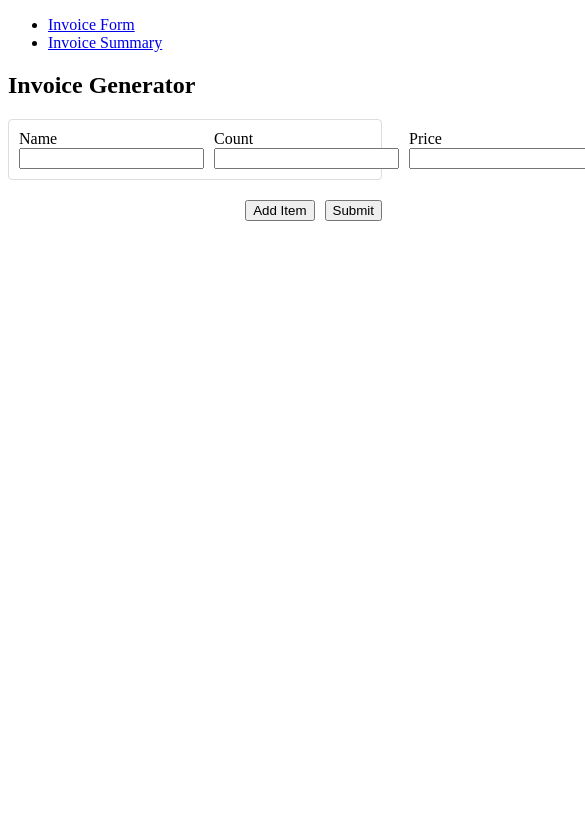
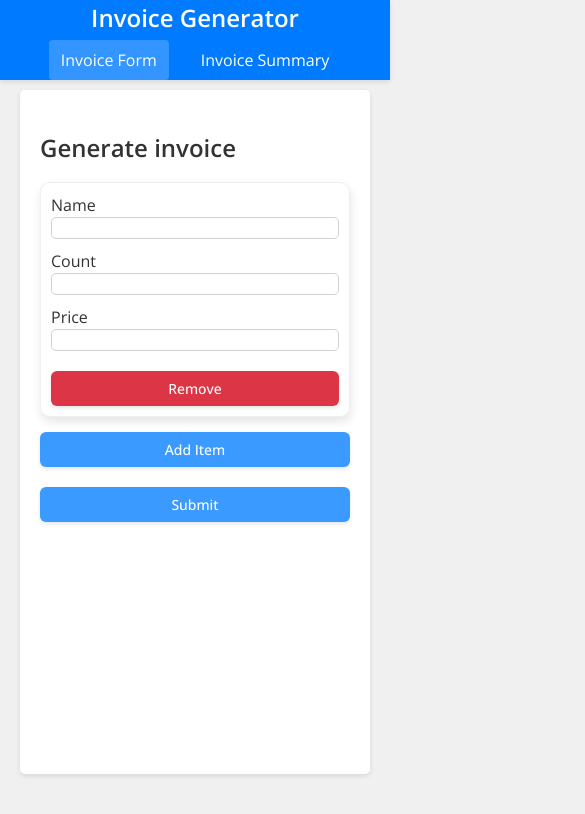
Before and after one commit to Luki1235512/invoice-generator, an Angular app: page / in a window 390 px wide. Shown: the top 814 px of the page, 585 px wide, since content can reach past the window. Built offline with nearby package versions, Linux system fonts and the light colour scheme.

Commit message:
Add css styling

```diff
--- a/src/app/app.component.css
+++ b/src/app/app.component.css
@@ -0,0 +1,50 @@
+.top-navbar {
+  position: fixed;
+  top: 0;
+  left: 0;
+  right: 0;
+  height: 80px;
+  background-color: #007bff;
+  color: white;
+  box-shadow: 0 2px 5px rgba(0, 0, 0, 0.1);
+  z-index: 1000;
+}
+
+.navbar-container {
+  display: flex;
+  justify-content: space-between;
+  align-items: center;
+  padding: 0 20px;
+  height: 100%;
+}
+
+.navbar-brand {
+  font-size: 1.5rem;
+  font-weight: 600;
+}
+
+.navbar-links {
+  display: flex;
+  gap: 20px;
+}
+
+.navbar-link {
+  color: white;
+  text-decoration: none;
+  padding: 8px 12px;
+  border-radius: 4px;
+  transition: background-color 0.2s;
+}
+
+.navbar-link:hover {
+  background-color: rgba(255, 255, 255, 0.1);
+}
+
+.navbar-link.active {
+  background-color: rgba(255, 255, 255, 0.2);
+}
+
+.main-content {
+  padding: 30px 120px;
+  margin-top: 60px;
+}
--- a/src/app/app.component.html
+++ b/src/app/app.component.html
@@ -1,25 +1,24 @@
-<nav class="navbar navbar-expand-lg navbar-light bg-light">
-  <div class="container">
-    <div class="collapse navbar-collapse">
-      <ul class="navbar-nav mr-auto">
-        <li class="nav-item">
+<div>
+  <nav class="top-navbar">
+    <div class="navbar-container">
+      <div class="navbar-brand">Invoice Generator</div>
+      <div class="navbar-links">
         <a
-            class="nav-link"
+          class="navbar-link"
           routerLink="/"
           routerLinkActive="active"
           [routerLinkActiveOptions]="{ exact: true }"
           >Invoice Form</a
         >
-        </li>
-        <li class="nav-item">
-          <a class="nav-link" routerLink="/summary" routerLinkActive="active"
+        <a class="navbar-link" routerLink="/summary" routerLinkActive="active"
           >Invoice Summary</a
         >
-        </li>
-      </ul>
       </div>
     </div>
   </nav>
+  <div class="main-content">
     <div class="container mt-4">
       <router-outlet />
     </div>
+  </div>
+</div>
--- a/src/app/invoice-form/invoice-form.component.css
+++ b/src/app/invoice-form/invoice-form.component.css
@@ -1,5 +1,4 @@
 .container {
-  max-width: 800px;
   margin: 0 auto;
 }
 
@@ -8,25 +7,36 @@
   gap: 10px;
   margin-bottom: 15px;
   padding: 10px;
-  border: 1px solid #ddd;
-  border-radius: 4px;
-  align-items: flex-end;
+  border: 1px solid #efefef;
+  border-radius: 10px;
+  align-items: flex-start;
+  box-shadow: 1px 5px 10px rgba(0, 0, 0, 0.1);
+}
+
+input {
+  border: 1px solid #d3d2d2;
+  border-radius: 5px;
+}
+
+input:focus {
+  outline: none;
+  border: 1px solid #c0bebe;
+  box-shadow: 1px 1px 5px #efefef;
 }
 
 .form-group {
   flex-grow: 1;
+  display: flex;
+  flex-direction: column;
 }
 
 .buttons-row {
-  margin-top: 20px;
   display: flex;
   gap: 10px;
   justify-content: flex-end;
 }
 
 .invalid-feedback {
-  display: block;
   color: #dc3545;
   font-size: 0.875em;
-  margin-top: 5px;
 }
--- a/src/app/invoice-form/invoice-form.component.html
+++ b/src/app/invoice-form/invoice-form.component.html
@@ -1,11 +1,9 @@
 <div class="container">
-  <h2>Invoice Generator</h2>
+  <h2>Generate invoice</h2>
 
   <form [formGroup]="invoiceForm" (ngSubmit)="onSubmit()">
     <div formArrayName="items">
-      <div *ngIf="items.length === 0" class="alert alert-warning">
-        Please add items
-      </div>
+      <div *ngIf="items.length === 0">Please add items</div>
 
       <div
         *ngFor="let item of items.controls; let i = index"
--- a/src/app/invoice-summary/invoice-summary.component.css
+++ b/src/app/invoice-summary/invoice-summary.component.css
@@ -1,14 +1,5 @@
 .container {
-  max-width: 800px;
   margin: 0 auto;
-}
-
-.company-info {
-  margin-bottom: 30px;
-}
-
-.invoice-items {
-  margin-top: 20px;
 }
 
 .loading {
@@ -20,25 +11,49 @@
   text-align: right;
 }
 
-.all-invoices {
-  margin-top: 40px;
-}
-
 .invoice-card {
-  border: 1px solid #ddd;
-  border-radius: 4px;
-  padding: 15px;
-  margin-bottom: 20px;
+  border: 1px solid #efefef;
+  border-radius: 10px;
+  padding: 10px;
+  margin-bottom: 10px;
+  box-shadow: 1px 5px 10px rgba(0, 0, 0, 0.1);
 }
 
 .invoice-card h4 {
   margin-top: 0;
-  margin-bottom: 15px;
 }
 
-.pagination-controls {
-  display: flex;
-  justify-content: center;
-  margin-top: 20px;
-  margin-bottom: 20px;
+.invoice-card table {
+  width: 100%;
+  table-layout: fixed;
 }
+
+.invoice-card th,
+.invoice-card td {
+  text-align: left;
+}
+
+.invoice-card th:last-child,
+.invoice-card td:last-child {
+  text-align: right;
+}
+
+.invoice-card tfoot tr {
+  background-color: #e2e2e2cd;
+  font-weight: 500;
+}
+
+.invoice-card tfoot td {
+  padding: 8px;
+  border-radius: 5px;
+}
+
+.invoice-card h4 {
+  background-color: #f6f6f6;
+  font-weight: 500;
+  margin-bottom: 10px;
+  border-radius: 5px;
+  padding: 3px;
+  text-align: left;
+  margin-left: 0;
+}
--- a/src/app/invoice-summary/invoice-summary.component.html
+++ b/src/app/invoice-summary/invoice-summary.component.html
@@ -1,23 +1,18 @@
 <div class="container">
-  <h2>Invoice Summary</h2>
-
-  <div
-    class="company-info"
-    *ngIf="company$ | async as company; else loadingCompany"
-  >
+  <div *ngIf="company$ | async as company; else loadingCompany">
     <h3>{{ company.name }}</h3>
     <p>{{ company.address }}</p>
     <p>Phone: {{ company.phones.join(", ") }}</p>
   </div>
 
   <ng-template #loadingCompany>
-    <div class="loading">Loading company information...</div>
+    <div>Loading company information...</div>
   </ng-template>
 
-  <div class="all-invoices">
+  <div>
     <h3>All Invoices</h3>
 
-    <div *ngIf="invoices.length === 0" class="alert alert-info">
+    <div *ngIf="invoices.length === 0">
       No invoices found. Please create an invoice first.
     </div>
 
@@ -54,7 +49,7 @@
       </table>
     </div>
 
-    <div class="pagination-controls" *ngIf="invoices.length > pageSize">
+    <div *ngIf="invoices.length > pageSize">
       <app-pagination
         [currentPage]="currentPage"
         [totalPages]="totalPages"
@@ -64,21 +59,13 @@
     </div>
   </div>
 
-  <div class="summary-totals" *ngIf="invoices.length > 0">
+  <div *ngIf="invoices.length > 0">
     <h3>Overall:</h3>
-    <div class="card">
-      <div class="card-body">
-        <div class="row">
-          <div class="col-md-6">
-            <p><strong>Total Items Count:</strong> {{ totalItemsCount }}</p>
-          </div>
-          <div class="col-md-6 text-left">
-            <p><strong>Total Price:</strong> {{ totalPrice | currency }}</p>
-          </div>
-        </div>
-      </div>
+    <div>
+      <p><strong>Total Items Count:</strong> {{ totalItemsCount }}</p>
+    </div>
+    <div>
+      <p><strong>Total Price:</strong> {{ totalPrice | currency }}</p>
     </div>
   </div>
-
-  <a routerLink="/" class="btn btn-primary">Back to Form</a>
 </div>
--- a/src/app/invoice-summary/invoice-summary.component.ts
+++ b/src/app/invoice-summary/invoice-summary.component.ts
@@ -18,7 +18,7 @@ export class InvoiceSummaryComponent implements OnInit {
   company$: Observable<Company | null> = of(null);
   invoices: InvoiceItem[][] = [];
   currentPage: number = 1;
-  pageSize: number = 1;
+  pageSize: number = 3;
   loading = true;
 
   private destroy$ = new Subject<void>();
--- a/src/app/shared/pagination/pagination.component.css
+++ b/src/app/shared/pagination/pagination.component.css
@@ -1,5 +1,6 @@
 .pagination {
   display: flex;
+  justify-content: center;
   padding-left: 0;
   list-style: none;
   border-radius: 0.25rem;
--- a/src/styles.css
+++ b/src/styles.css
@@ -1 +1,165 @@
-/* You can add global styles to this file, and also import other style files */
+@import url("https://fonts.googleapis.com/css2?family=Open+Sans:wght@300;400;500;600;700&display=swap");
+
+body {
+  font-family:
+    "Open Sans",
+    -apple-system,
+    BlinkMacSystemFont,
+    "Segoe UI",
+    Roboto,
+    Oxygen,
+    Ubuntu,
+    Cantarell,
+    "Helvetica Neue",
+    sans-serif;
+  line-height: 1.5;
+  color: #333;
+  background-color: #f0f0f0;
+  margin: 0;
+  padding: 0;
+}
+
+h1,
+h2,
+h3,
+h4,
+h5,
+h6 {
+  font-weight: 600;
+  margin-bottom: 1rem;
+}
+
+input,
+select,
+textarea,
+button {
+  font-family: inherit;
+}
+
+.container.mt-4 {
+  background-color: #ffffff;
+  border-radius: 5px;
+  box-shadow: 0 2px 5px rgba(0, 0, 0, 0.1);
+  padding: 20px;
+  min-height: 81vh;
+  width: 100%;
+  max-width: 100%;
+  box-sizing: border-box;
+}
+
+button {
+  padding: 8px 16px;
+  border: none;
+  border-radius: 6px;
+  font-weight: 500;
+  font-size: 14px;
+  cursor: pointer;
+  transition: all 0.2s ease-in-out;
+  background-color: #f8f9fa;
+  box-shadow: 0 2px 4px rgba(0, 0, 0, 0.1);
+}
+
+button:hover {
+  transform: translateY(-1px);
+  box-shadow: 0 4px 6px rgba(0, 0, 0, 0.1);
+}
+
+button.btn-primary {
+  background-color: #3b9aff;
+  color: white;
+}
+
+button.btn-danger {
+  background-color: #dc3545;
+  color: white;
+}
+
+button.btn-secondary {
+  background-color: #3b9aff;
+  color: white;
+}
+
+@media (max-width: 768px) {
+  .main-content {
+    padding: 30px 20px !important;
+  }
+
+  .item-row {
+    flex-direction: column;
+  }
+
+  .buttons-row {
+    flex-direction: column;
+    width: 100%;
+  }
+
+  .buttons-row button {
+    width: 100%;
+    margin-bottom: 10px;
+  }
+
+  .invoice-card table {
+    display: block;
+    overflow-x: auto;
+  }
+
+  .navbar-container {
+    flex-direction: column;
+    padding: 10px;
+  }
+
+  .top-navbar {
+    height: auto;
+  }
+
+  .item-row .form-group {
+    width: 100%;
+  }
+
+  .item-row button {
+    margin-top: 10px;
+    width: 100%;
+  }
+
+  .invoice-card th,
+  .invoice-card td {
+    padding: 4px;
+    width: 100%;
+  }
+}
+
+@media (min-width: 769px) and (max-width: 1024px) {
+  .main-content {
+    padding: 30px 60px !important;
+  }
+}
+
+@media (max-width: 576px) {
+  input,
+  select,
+  textarea {
+    width: 100%;
+    box-sizing: border-box;
+  }
+
+  .form-control {
+    width: 100%;
+  }
+
+  h2,
+  h3 {
+    font-size: 1.5rem;
+  }
+}
+
+table {
+  width: 100%;
+  border-collapse: collapse;
+}
+
+@media (max-width: 768px) {
+  .pagination {
+    flex-wrap: wrap;
+    justify-content: center;
+  }
+}
```
Also changed, not shown: 1 other file (tests, documents, lock files or other folders). Lines whose indentation alone changed are shown as unchanged.
